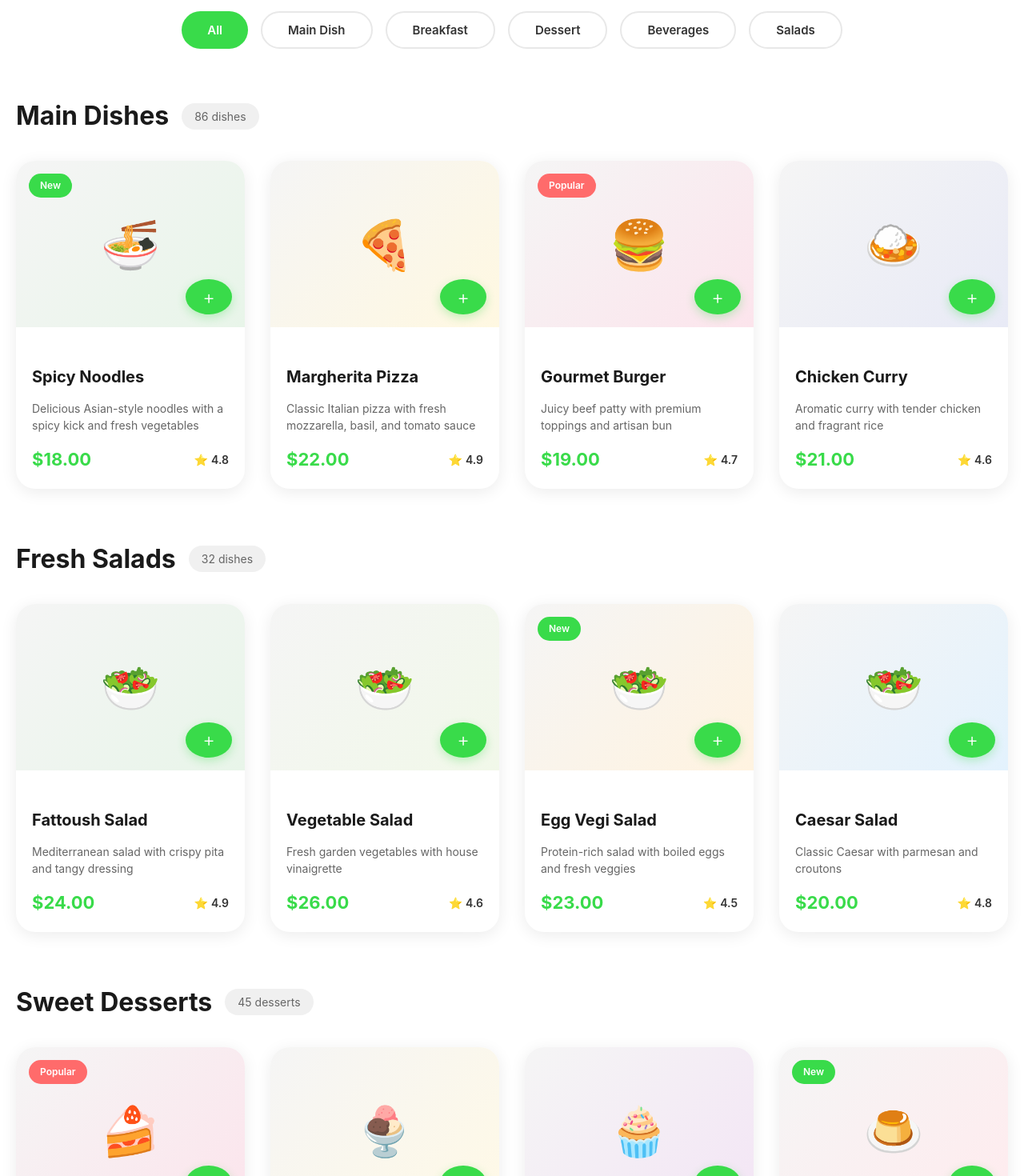
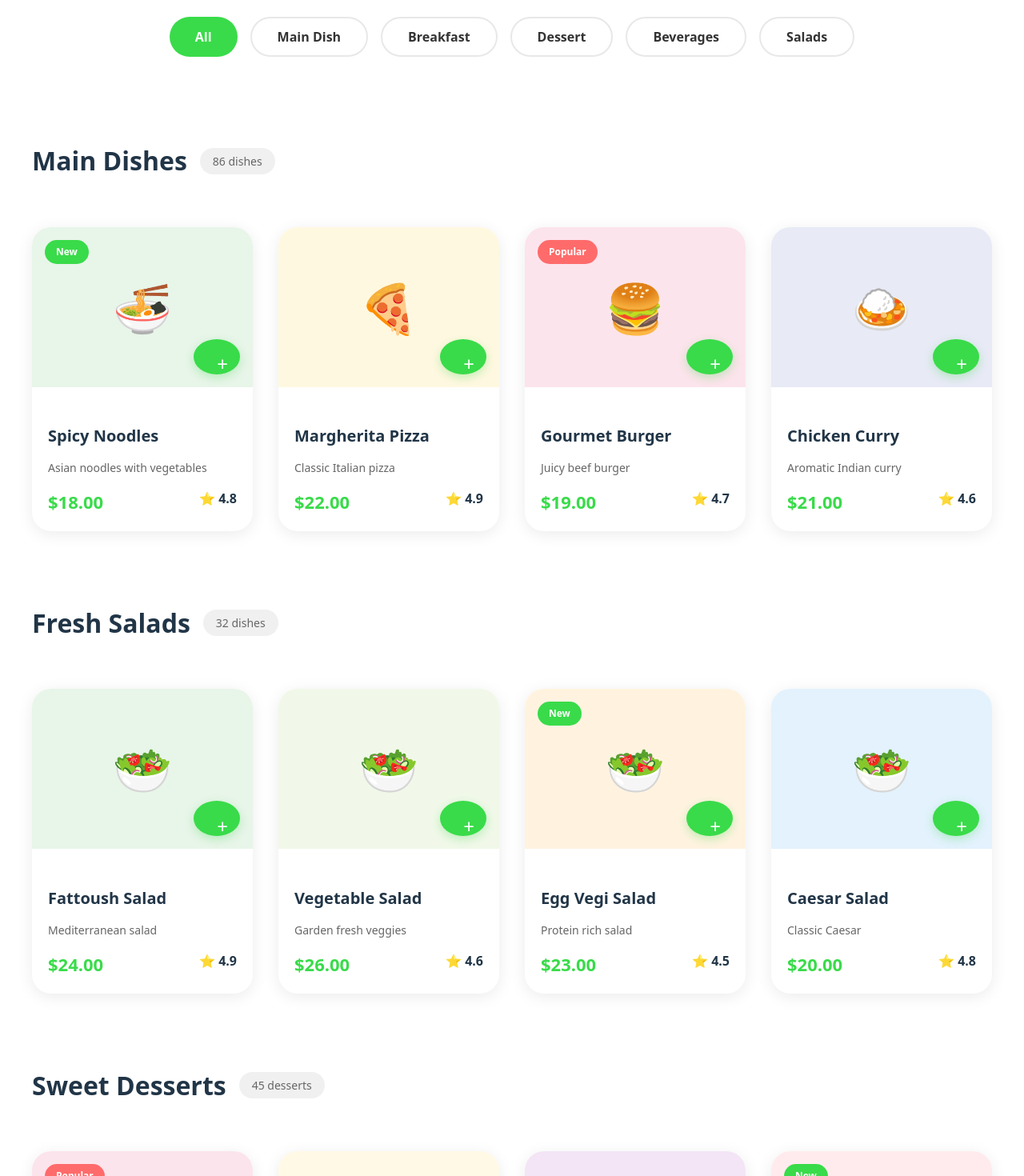
Before and after one commit to Rossie2141/Foodi-resApp, a React (Vite) app: page /menu in a window 1280 px wide. Shown: the part 280-1750 px from the top of the page at 80% size. Built offline with nearby package versions, Linux system fonts and the light colour scheme.

Commit message:
Fixed the menu alignment

```diff
--- a/src/components/MenuComponents.jsx
+++ b/src/components/MenuComponents.jsx
@@ -1,406 +1,253 @@
 import React, { useState } from "react";
 
-// Reusable Card Component
+/* ---------------- Shared Layout Styles ---------------- */
+
+const containerStyle = {
+  width:'100%',
+  maxWidth: "1200px",
+  margin: "0 auto",
+  padding: "0 20px",
+};
+
+const sectionStyle = {
+  marginBottom: "64px",
+};
+
+const gridStyle = {
+  display: "grid",
+  gridTemplateColumns: "repeat(auto-fit, minmax(260px, 1fr))",
+  gap: "32px",
+};
+
+/* ---------------- Reusable Dish Card ---------------- */
+
 const DishCard = ({ bg, icon, title, desc, price, rating, badge }) => (
-  <div style={{
-    borderRadius: '24px',
-    overflow: 'hidden',
-    backgroundColor: 'white',
-    boxShadow: '0 4px 20px rgba(0,0,0,0.08)',
-    cursor: 'pointer',
-    position: 'relative',
-    transition: 'all 0.3s ease',
-
+  <div
+    style={{
+      borderRadius: "24px",
+      overflow: "hidden",
+      backgroundColor: "white",
+      boxShadow: "0 4px 20px rgba(0,0,0,0.08)",
+      cursor: "pointer",
+      position: "relative",
+      transition: "all 0.3s ease",
     }}
     onMouseEnter={(e) => {
-    e.currentTarget.style.transform = 'translateY(-8px)';
-    e.currentTarget.style.boxShadow = '0 8px 30px rgba(0,0,0,0.12)';
+      e.currentTarget.style.transform = "translateY(-8px)";
+      e.currentTarget.style.boxShadow = "0 8px 30px rgba(0,0,0,0.12)";
     }}
     onMouseLeave={(e) => {
-    e.currentTarget.style.transform = 'translateY(0)';
-    e.currentTarget.style.boxShadow = '0 4px 20px rgba(0,0,0,0.08)';
-  }}>
+      e.currentTarget.style.transform = "translateY(0)";
+      e.currentTarget.style.boxShadow = "0 4px 20px rgba(0,0,0,0.08)";
+    }}
+  >
     {badge && (
-      <div style={{
-        position: 'absolute',
-        top: '16px',
-        left: '16px',
-        backgroundColor: badge === 'New' ? '#39DB4A' : '#FF6B6B',
-        color: 'white',
-        padding: '6px 14px',
-        borderRadius: '20px',
-        fontSize: '12px',
-        fontWeight: '600',
-        zIndex: 10
-      }}>
+      <div
+        style={{
+          position: "absolute",
+          top: "16px",
+          left: "16px",
+          backgroundColor: badge === "New" ? "#39DB4A" : "#FF6B6B",
+          color: "white",
+          padding: "6px 14px",
+          borderRadius: "20px",
+          fontSize: "12px",
+          fontWeight: "600",
+          zIndex: 2,
+        }}
+      >
         {badge}
       </div>
     )}
-    <div style={{
+
+    <div
+      style={{
         background: bg,
-      height: '208px',
-      display: 'flex',
-      alignItems: 'center',
-      justifyContent: 'center',
-      position: 'relative'
-    }}>
-      <span style={{ fontSize: '60px' }}>{icon}</span>
-      <button style={{
-        position: 'absolute',
-        bottom: '16px',
-        right: '16px',
-        width: '44px',
-        height: '44px',
-        backgroundColor: '#39DB4A',
-        border: 'none',
-        borderRadius: '50%',
-        color: 'white',
-        fontSize: '24px',
-        cursor: 'pointer',
-        display: 'flex',
-        alignItems: 'center',
-        justifyContent: 'center',
-        boxShadow: '0 4px 12px rgba(57,219,74,0.3)',
-        transition: 'all 0.2s ease',
-        fontWeight: '300'
+        height: "200px",
+        display: "flex",
+        alignItems: "center",
+        justifyContent: "center",
+        position: "relative",
       }}
-      onMouseEnter={(e) => {
-        e.currentTarget.style.transform = 'scale(1.1)';
-        e.currentTarget.style.backgroundColor = '#2ec93e';
+    >
+      <span style={{ fontSize: "60px" }}>{icon}</span>
+
+      <button
+        style={{
+          position: "absolute",
+          bottom: "16px",
+          right: "16px",
+          width: "44px",
+          height: "44px",
+          borderRadius: "50%",
+          border: "none",
+          backgroundColor: "#39DB4A",
+          color: "white",
+          fontSize: "24px",
+          cursor: "pointer",
+          boxShadow: "0 4px 12px rgba(57,219,74,0.3)",
         }}
-      onMouseLeave={(e) => {
-        e.currentTarget.style.transform = 'scale(1)';
-        e.currentTarget.style.backgroundColor = '#39DB4A';
-      }}>
+      >
         +
       </button>
     </div>
-    <div style={{ padding: '20px' }}>
-      <h4 style={{
-        fontWeight: '700',
-        fontSize: '20px',
-        marginBottom: '8px',
-        color: '#1a1a1a'
-      }}>{title}</h4>
-      <p style={{
-        fontSize: '14px',
-        color: '#666',
-        marginBottom: '16px',
-        lineHeight: '1.5'
-      }}>{desc}</p>
-      <div style={{
-        display: 'flex',
-        alignItems: 'center',
-        justifyContent: 'space-between'
-      }}>
-        <span style={{
-          color: '#39DB4A',
-          fontWeight: '700',
-          fontSize: '22px'
-        }}>${price}</span>
-        <span style={{
-          fontSize: '14px',
-          fontWeight: '600',
-          color: '#333',
-          display: 'flex',
-          alignItems: 'center',
-          gap: '4px'
-        }}>
-          <span style={{ color: '#FFC107' }}>⭐</span> {rating}
+
+    <div style={{ padding: "20px" }}>
+      <h4
+        style={{
+          fontSize: "20px",
+          fontWeight: "700",
+          marginBottom: "8px",
+        }}
+      >
+        {title}
+      </h4>
+      <p
+        style={{
+          fontSize: "14px",
+          color: "#666",
+          marginBottom: "16px",
+          lineHeight: "1.5",
+        }}
+      >
+        {desc}
+      </p>
+
+      <div style={{ display: "flex", justifyContent: "space-between" }}>
+        <span
+          style={{
+            color: "#39DB4A",
+            fontSize: "22px",
+            fontWeight: "700",
+          }}
+        >
+          ${price}
+        </span>
+        <span style={{ fontWeight: "600" }}>
+          ⭐ {rating}
         </span>
       </div>
     </div>
   </div>
 );
 
-// Main Dishes
-export const MainDishes = () => (
-  <section style={{ marginBottom: '64px' }}>
-    <div style={{
-      display: 'flex',
-      alignItems: 'center',
-      gap: '16px',
-      marginBottom: '32px'
-    }}>
-      <h2 style={{
-        fontSize: '32px',
-        fontWeight: '700',
-        color: '#1a1a1a',
-        margin: 0
-      }}>Main Dishes</h2>
-      <span style={{
-        backgroundColor: '#f0f0f0',
-        color: '#666',
-        padding: '6px 16px',
-        borderRadius: '20px',
-        fontSize: '14px'
-      }}>86 dishes</span>
+/* ---------------- Section Wrapper ---------------- */
+
+const MenuSection = ({ title, count, children }) => (
+  <section style={sectionStyle}>
+    <div
+      style={{
+        display: "flex",
+        alignItems: "center",
+        gap: "16px",
+        marginBottom: "32px",
+      }}
+    >
+      <h2 style={{ fontSize: "32px", fontWeight: "700" }}>{title}</h2>
+      <span
+        style={{
+          backgroundColor: "#f0f0f0",
+          padding: "6px 16px",
+          borderRadius: "20px",
+          fontSize: "14px",
+          color: "#666",
+        }}
+      >
+        {count}
+      </span>
     </div>
-    <div style={{
-      display: 'grid',
-      gridTemplateColumns: 'repeat(auto-fill, minmax(280px, 1fr))',
-      gap: '32px'
-    }}>
-      <DishCard
-        bg="linear-gradient(135deg, #f5f5f5, #e8f5e9)"
-        icon="🍜"
-        title="Spicy Noodles"
-        desc="Delicious Asian-style noodles with a spicy kick and fresh vegetables"
-        price="18.00"
-        rating="4.8"
-        badge="New"
-      />
-      <DishCard
-        bg="linear-gradient(135deg, #f5f5f5, #fff8e1)"
-        icon="🍕"
-        title="Margherita Pizza"
-        desc="Classic Italian pizza with fresh mozzarella, basil, and tomato sauce"
-        price="22.00"
-        rating="4.9"
-      />
-      <DishCard
-        bg="linear-gradient(135deg, #f5f5f5, #fce4ec)"
-        icon="🍔"
-        title="Gourmet Burger"
-        desc="Juicy beef patty with premium toppings and artisan bun"
-        price="19.00"
-        rating="4.7"
-        badge="Popular"
-      />
-      <DishCard
-        bg="linear-gradient(135deg, #f5f5f5, #e8eaf6)"
-        icon="🍛"
-        title="Chicken Curry"
-        desc="Aromatic curry with tender chicken and fragrant rice"
-        price="21.00"
-        rating="4.6"
-      />
+
+    <div style={gridStyle}>{children}</div>
+  </section>
+);
+
+/* ---------------- Sections ---------------- */
+
+const MainDishes = () => (
+  <MenuSection title="Main Dishes" count="86 dishes">
+    <DishCard bg="#e8f5e9" icon="🍜" title="Spicy Noodles" desc="Asian noodles with vegetables" price="18.00" rating="4.8" badge="New" />
+    <DishCard bg="#fff8e1" icon="🍕" title="Margherita Pizza" desc="Classic Italian pizza" price="22.00" rating="4.9" />
+    <DishCard bg="#fce4ec" icon="🍔" title="Gourmet Burger" desc="Juicy beef burger" price="19.00" rating="4.7" badge="Popular" />
+    <DishCard bg="#e8eaf6" icon="🍛" title="Chicken Curry" desc="Aromatic Indian curry" price="21.00" rating="4.6" />
+  </MenuSection>
+);
+
+const FreshSalads = () => (
+  <MenuSection title="Fresh Salads" count="32 dishes">
+    <DishCard bg="#e8f5e9" icon="🥗" title="Fattoush Salad" desc="Mediterranean salad" price="24.00" rating="4.9" />
+    <DishCard bg="#f1f8e9" icon="🥗" title="Vegetable Salad" desc="Garden fresh veggies" price="26.00" rating="4.6" />
+    <DishCard bg="#fff3e0" icon="🥗" title="Egg Vegi Salad" desc="Protein rich salad" price="23.00" rating="4.5" badge="New" />
+    <DishCard bg="#e3f2fd" icon="🥗" title="Caesar Salad" desc="Classic Caesar" price="20.00" rating="4.8" />
+  </MenuSection>
+);
+
+const Desserts = () => (
+  <MenuSection title="Sweet Desserts" count="45 desserts">
+    <DishCard bg="#fce4ec" icon="🍰" title="Chocolate Cake" desc="Rich chocolate cake" price="15.00" rating="4.9" badge="Popular" />
+    <DishCard bg="#fff9e6" icon="🍨" title="Ice Cream" desc="Creamy vanilla ice cream" price="12.00" rating="4.7" />
+    <DishCard bg="#f3e5f5" icon="🧁" title="Cupcake" desc="Soft cupcake" price="8.00" rating="4.8" />
+    <DishCard bg="#ffebee" icon="🍮" title="Caramel Pudding" desc="Smooth caramel pudding" price="10.00" rating="4.6" badge="New" />
+  </MenuSection>
+);
+
+/* ---------------- Hero + Filter ---------------- */
+
+const MenuHero = () => (
+  <section style={{ padding: "64px 0", background: "#f8fff9" }}>
+    <div style={containerStyle}>
+      <h1 style={{ fontSize: "48px", textAlign: "center", marginBottom: "16px" }}>
+        Our Menu
+      </h1>
+      <p style={{ textAlign: "center", maxWidth: "600px", margin: "0 auto", color: "#666" }}>
+        Explore our delicious selection of dishes crafted with passion
+      </p>
     </div>
   </section>
 );
 
-// Fresh Salads
-export const FreshSalads = () => (
-  <section style={{ marginBottom: '64px' }}>
-    <div style={{
-      display: 'flex',
-      alignItems: 'center',
-      gap: '16px',
-      marginBottom: '32px'
-    }}>
-      <h2 style={{
-        fontSize: '32px',
-        fontWeight: '700',
-        color: '#1a1a1a',
-        margin: 0
-      }}>Fresh Salads</h2>
-      <span style={{
-        backgroundColor: '#f0f0f0',
-        color: '#666',
-        padding: '6px 16px',
-        borderRadius: '20px',
-        fontSize: '14px'
-      }}>32 dishes</span>
-    </div>
-    <div style={{
-      display: 'grid',
-      gridTemplateColumns: 'repeat(auto-fill, minmax(280px, 1fr))',
-      gap: '32px'
-    }}>
-      <DishCard
-        bg="linear-gradient(135deg, #f5f5f5, #e8f5e9)"
-        icon="🥗"
-        title="Fattoush Salad"
-        desc="Mediterranean salad with crispy pita and tangy dressing"
-        price="24.00"
-        rating="4.9"
-      />
-      <DishCard
-        bg="linear-gradient(135deg, #f5f5f5, #f1f8e9)"
-        icon="🥗"
-        title="Vegetable Salad"
-        desc="Fresh garden vegetables with house vinaigrette"
-        price="26.00"
-        rating="4.6"
-      />
-      <DishCard
-        bg="linear-gradient(135deg, #f5f5f5, #fff3e0)"
-        icon="🥗"
-        title="Egg Vegi Salad"
-        desc="Protein-rich salad with boiled eggs and fresh veggies"
-        price="23.00"
-        rating="4.5"
-        badge="New"
-      />
-      <DishCard
-        bg="linear-gradient(135deg, #f5f5f5, #e3f2fd)"
-        icon="🥗"
-        title="Caesar Salad"
-        desc="Classic Caesar with parmesan and croutons"
-        price="20.00"
-        rating="4.8"
-      />
-    </div>
-  </section>
-);
-
-// Desserts
-export const Desserts = () => (
-  <section style={{ marginBottom: '64px' }}>
-    <div style={{
-      display: 'flex',
-      alignItems: 'center',
-      gap: '16px',
-      marginBottom: '32px'
-    }}>
-      <h2 style={{
-        fontSize: '32px',
-        fontWeight: '700',
-        color: '#1a1a1a',
-        margin: 0
-      }}>Sweet Desserts</h2>
-      <span style={{
-        backgroundColor: '#f0f0f0',
-        color: '#666',
-        padding: '6px 16px',
-        borderRadius: '20px',
-        fontSize: '14px'
-      }}>45 desserts</span>
-    </div>
-    <div style={{
-      display: 'grid',
-      gridTemplateColumns: 'repeat(auto-fill, minmax(280px, 1fr))',
-      gap: '32px'
-    }}>
-      <DishCard
-        bg="linear-gradient(135deg, #f5f5f5, #fce4ec)"
-        icon="🍰"
-        title="Chocolate Cake"
-        desc="Rich chocolate cake with creamy frosting"
-        price="15.00"
-        rating="4.9"
-        badge="Popular"
-      />
-      <DishCard
-        bg="linear-gradient(135deg, #f5f5f5, #fff9e6)"
-        icon="🍨"
-        title="Ice Cream"
-        desc="Creamy vanilla ice cream with your choice of toppings"
-        price="12.00"
-        rating="4.7"
-      />
-      <DishCard
-        bg="linear-gradient(135deg, #f5f5f5, #f3e5f5)"
-        icon="🧁"
-        title="Cupcake"
-        desc="Delicious cupcake with buttercream frosting"
-        price="8.00"
-        rating="4.8"
-      />
-      <DishCard
-        bg="linear-gradient(135deg, #f5f5f5, #ffebee)"
-        icon="🍮"
-        title="Caramel Pudding"
-        desc="Smooth caramel pudding with whipped cream"
-        price="10.00"
-        rating="4.6"
-        badge="New"
-      />
-    </div>
-  </section>
-);
-
-// Filter Section
-export const FilterSection = () => {
-  const [active, setActive] = useState('All');
-  const filters = ['All', 'Main Dish', 'Breakfast', 'Dessert', 'Beverages', 'Salads'];
+const FilterSection = () => {
+  const [active, setActive] = useState("All");
+  const filters = ["All", "Main Dish", "Breakfast", "Dessert", "Beverages", "Salads"];
 
   return (
-    <section style={{
-      display: 'flex',
-      justifyContent: 'center',
-      gap: '16px',
-      padding: '40px 20px',
-      flexWrap: 'wrap'
-    }}>
-      {filters.map(filter => (
+    <section style={{ padding: "40px 0" }}>
+      <div style={{ ...containerStyle, display: "flex", justifyContent: "center", gap: "16px", flexWrap: "wrap" }}>
+        {filters.map((f) => (
           <button
-          key={filter}
-          onClick={() => setActive(filter)}
+            key={f}
+            onClick={() => setActive(f)}
             style={{
-            padding: '12px 32px',
-            borderRadius: '25px',
-            fontWeight: '600',
-            cursor: 'pointer',
-            transition: 'all 0.3s ease',
-            border: active === filter ? 'none' : '2px solid #e8e8e8',
-            backgroundColor: active === filter ? '#39DB4A' : 'white',
-            color: active === filter ? 'white' : '#333',
-            fontSize: '15px'
-          }}
-          onMouseEnter={(e) => {
-            if (active !== filter) {
-              e.currentTarget.style.borderColor = '#39DB4A';
-            }
-          }}
-          onMouseLeave={(e) => {
-            if (active !== filter) {
-              e.currentTarget.style.borderColor = '#e8e8e8';
-            }
+              padding: "12px 32px",
+              borderRadius: "25px",
+              fontWeight: "600",
+              border: active === f ? "none" : "2px solid #e8e8e8",
+              backgroundColor: active === f ? "#39DB4A" : "white",
+              color: active === f ? "white" : "#333",
+              cursor: "pointer",
             }}
           >
-          {filter}
+            {f}
           </button>
         ))}
+      </div>
     </section>
   );
 };
 
-// Hero Section
-export const MenuHero = () => (
-  <section style={{
-    textAlign: 'center',
-    padding: '64px 20px',
-    background: 'linear-gradient(135deg, #f8fff9 0%, #ffffff 100%)'
-  }}>
-    <h1 style={{
-      fontSize: '48px',
-      fontWeight: '700',
-      marginBottom: '16px',
-      color: '#1a1a1a',
-      margin: '0 0 16px 0'
-    }}>Our Menu</h1>
-    <p style={{
-      fontSize: '18px',
-      color: '#666',
-      maxWidth: '600px',
-      margin: '0 auto',
-      lineHeight: '1.6'
-    }}>
-      Explore our delicious selection of dishes crafted with passion and the finest ingredients
-    </p>
-  </section>
-);
+/* ---------------- Page ---------------- */
 
-// Example usage - Full Menu Page
 export default function MenuPage() {
   return (
-    <div style={{
-      minHeight: '100vh',
-      backgroundColor: 'white',
-      fontFamily: '-apple-system, BlinkMacSystemFont, "Segoe UI", Roboto, "Helvetica Neue", Arial, sans-serif'
-    }}>
+    <div>
       <MenuHero />
       <FilterSection />
-      <div style={{
-        padding: '20px',
-        maxWidth: '1400px',
-        margin: '0 auto'
-      }}>
+      <main style={{ padding: "40px 0" }}>
+        <div style={containerStyle}>
           <MainDishes />
           <FreshSalads />
           <Desserts />
         </div>
+      </main>
     </div>
   );
 }
```
Lines whose indentation alone changed are shown as unchanged.
